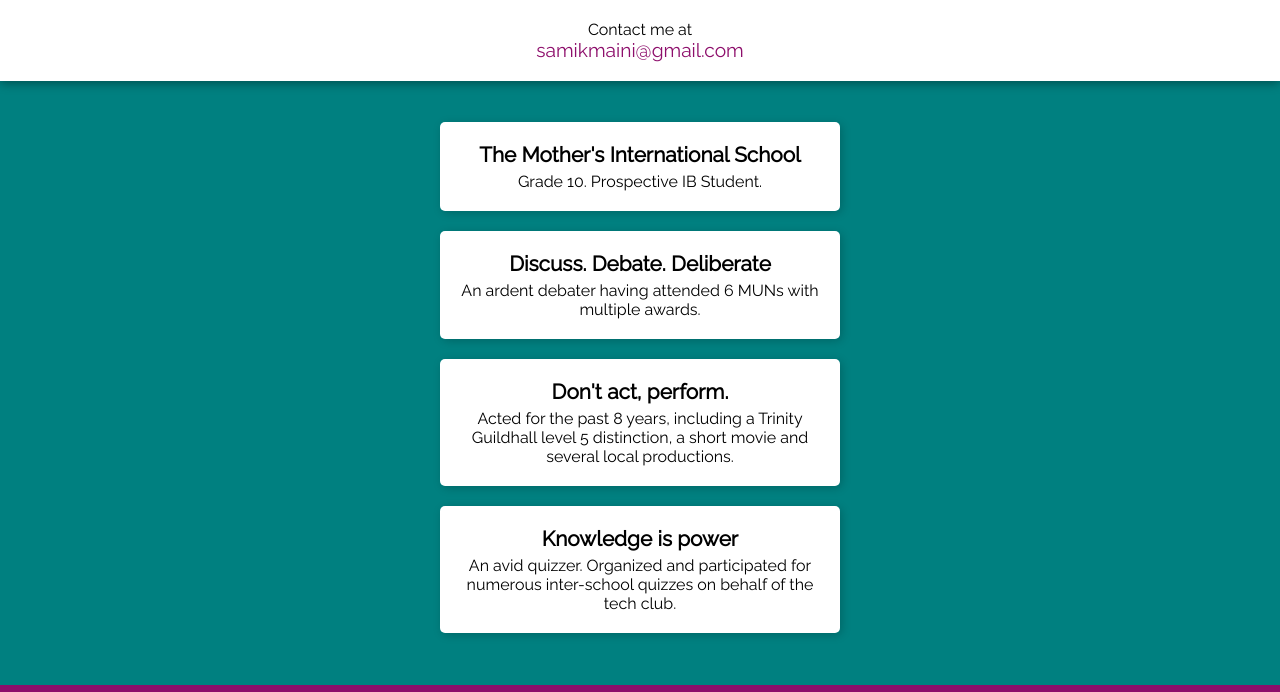
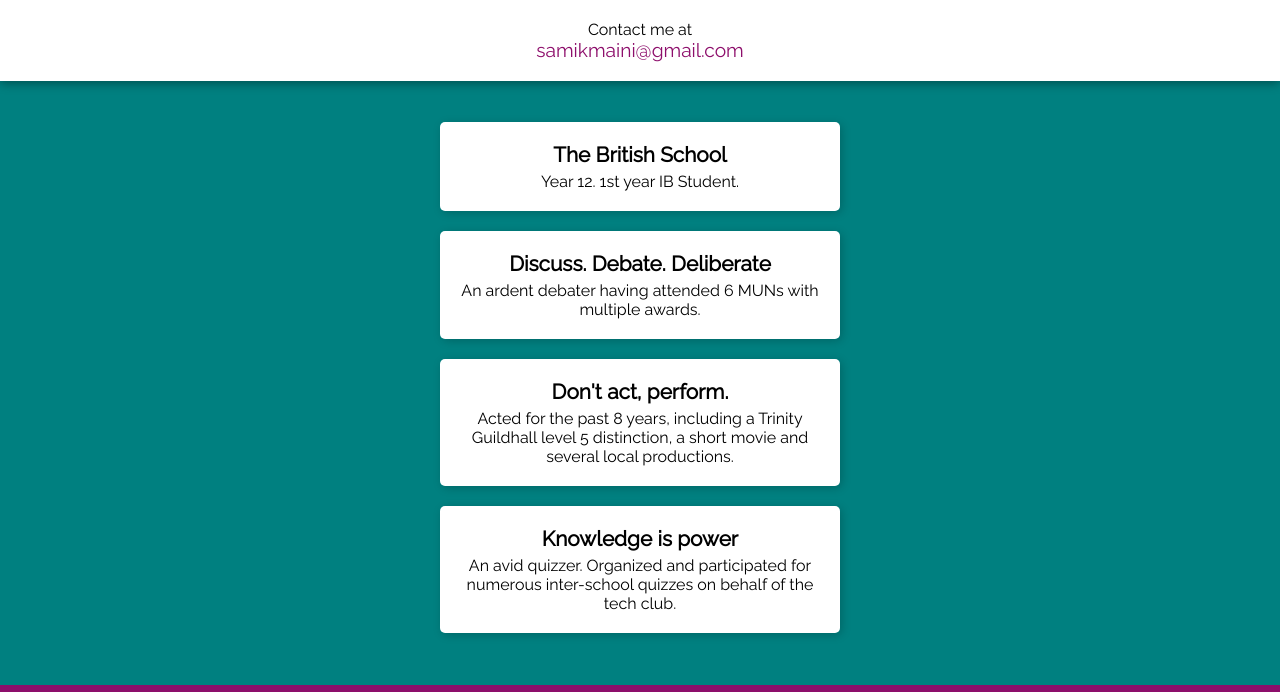
Before and after one commit to Samik2001/Samik2001.github.io, a plain HTML site: page index.html in a window 1280 px wide. Shown: the part 108-800 px from the top of the page. Drawn offline with Linux system fonts and the light colour scheme.

Commit message:
Update index.html

```diff
--- a/index.html
+++ b/index.html
@@ -26,8 +26,8 @@
 <main class = "mane">
 
 <section class="card">
-<header>The Mother's International School</header>
-Grade 10. Prospective IB Student.
+<header>The British School</header>
+Year 12. 1st year IB Student.
 </section>
 <section class="card">
 <header>Discuss. Debate. Deliberate</header>
```
